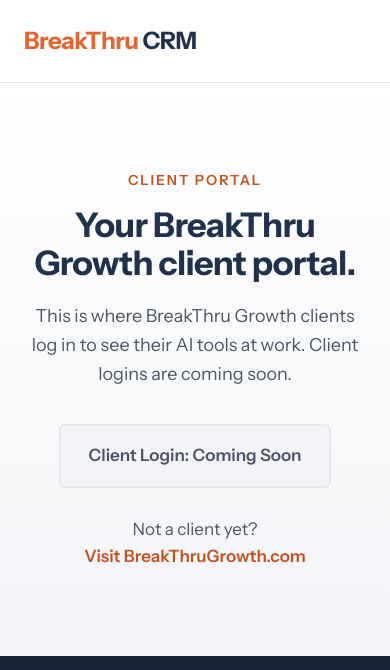
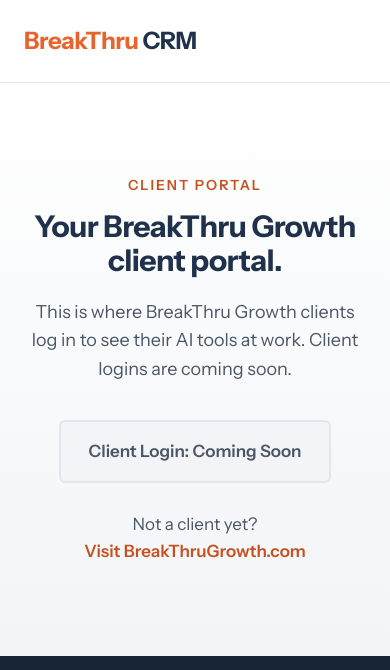
Before and after one commit to BreakThruLLC/breakthrucrm, a plain HTML site: page index.html in a window 390 px wide. Shown: the top 670 px of the page. Drawn offline with Linux system fonts and the light colour scheme.

Commit message:
Keep "BreakThru Growth" on one line
Use non-breaking spaces in the headline and body copy, and lower the
minimum headline size so it fits on two lines on a 390px phone.

Co-Authored-By: Claude Opus 5.5 <noreply@anthropic.com>
Claude-Session: https://claude.ai/code/session_015ACpW8gUTVuFQnU9K9iHDQ

```diff
--- a/index.html
+++ b/index.html
@@ -87,7 +87,7 @@
   h1 {
     color: var(--navy);
     font-weight: 700;
-    font-size: clamp(34px, 6vw, 52px);
+    font-size: clamp(30px, 6vw, 52px);
     line-height: 1.12;
     letter-spacing: -0.02em;
     text-wrap: balance;
@@ -176,8 +176,8 @@
   <div class="wrap">
     <div class="card">
       <p class="eyebrow">Client Portal</p>
-      <h1>Your BreakThru Growth client portal.</h1>
-      <p class="lead">This is where BreakThru Growth clients log in to see their AI tools at work. Client logins are coming soon.</p>
+      <h1>Your BreakThru&nbsp;Growth client portal.</h1>
+      <p class="lead">This is where BreakThru&nbsp;Growth clients log in to see their AI tools at work. Client logins are coming soon.</p>
 
       <!-- LAUNCH: when app.breakthrucrm.com is live, delete the "Coming soon" span and uncomment the link below. -->
       <span class="btn btn-soon" aria-disabled="true">Client Login: Coming Soon</span>
```
Also changed, not shown: 404.html (+2 -2 lines).
